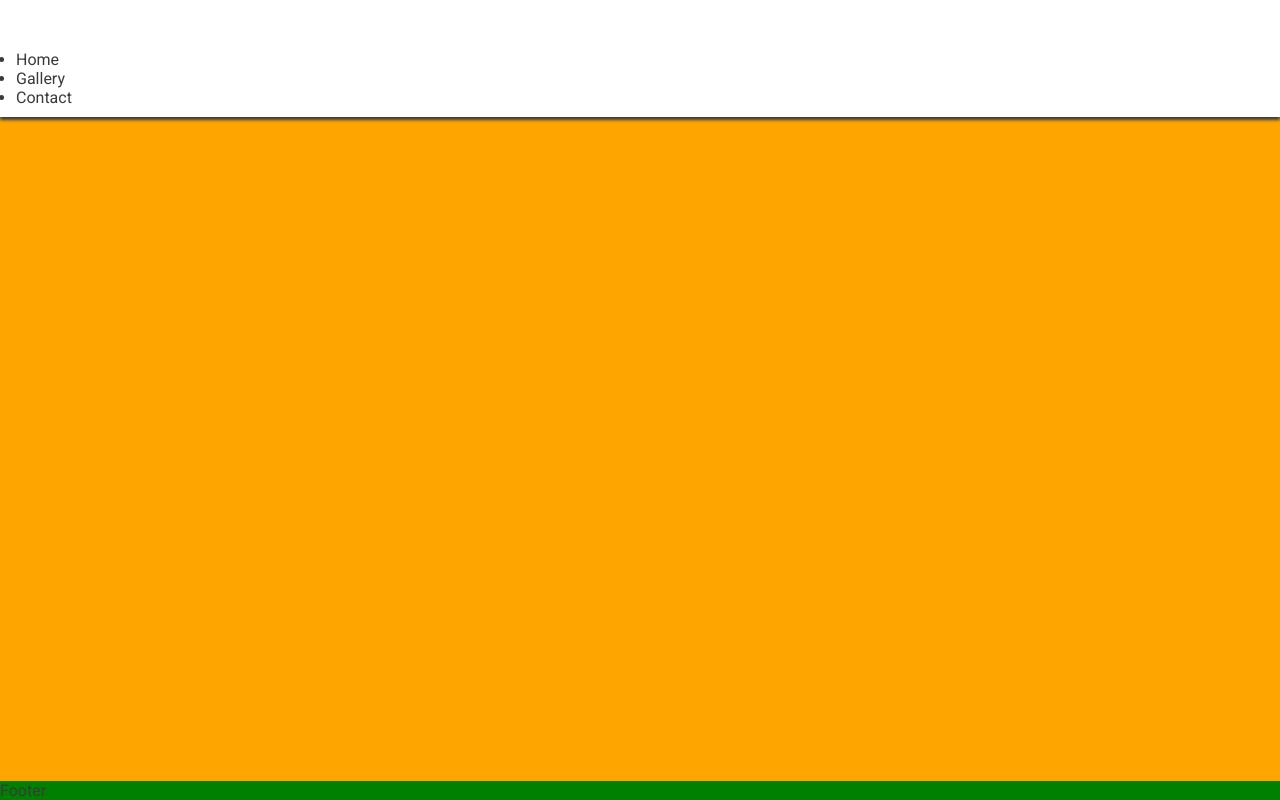
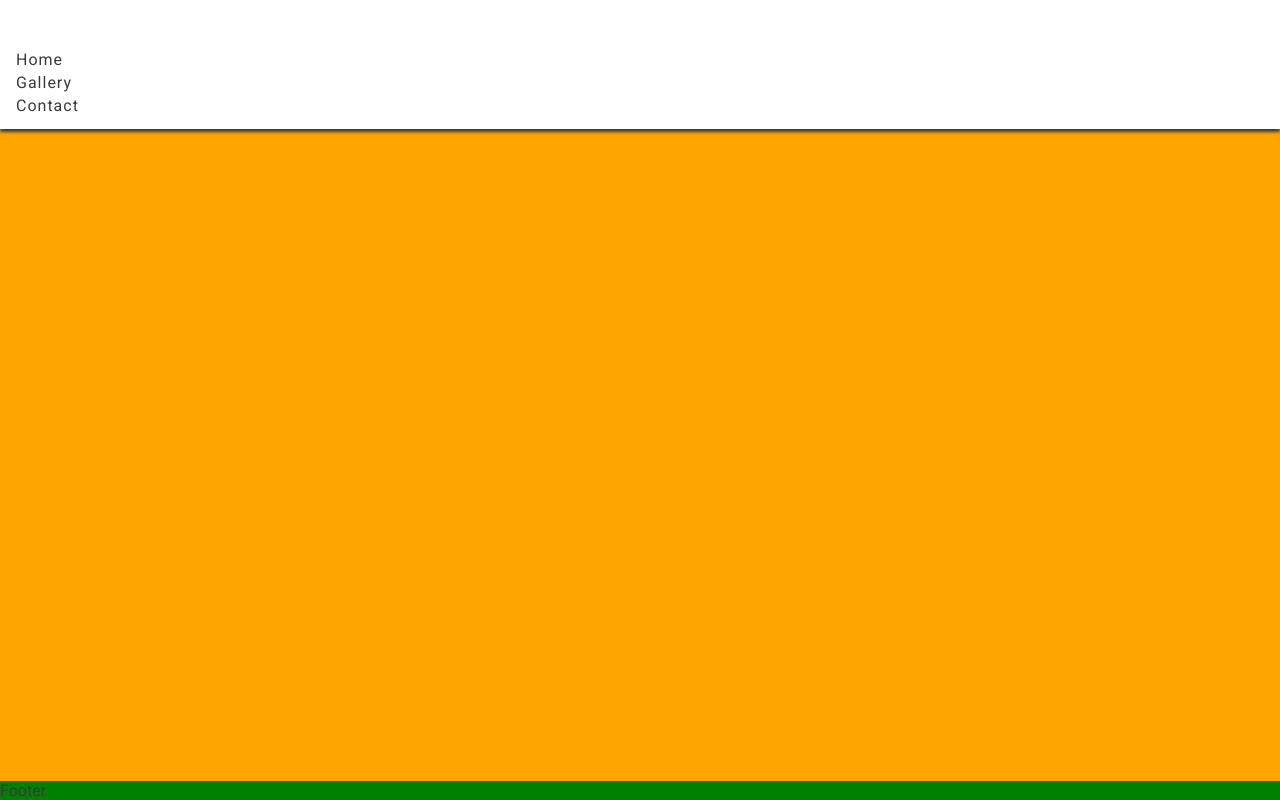
Before and after one commit to MsCrieky/SilverMine, a plain HTML site: page index.html in a window 1280 px wide. Drawn offline with Linux system fonts and the light colour scheme.

Commit message:
Style the navbar menu

```diff
--- a/assets/css/style.css
+++ b/assets/css/style.css
@@ -40,6 +40,20 @@ h1 {
     color: #ffffff;
 }
 
+#menu {
+    list-style-type: none;
+    letter-spacing: 1px;
+    font-size: 100%;
+}
+
+#menu>li {
+    margin-bottom: 4px;
+}
+
+.active {
+    border-bottom: 1px solid #ffffff;
+}
+
 /* Main Content */
 main {
     background-color: orange;
```
